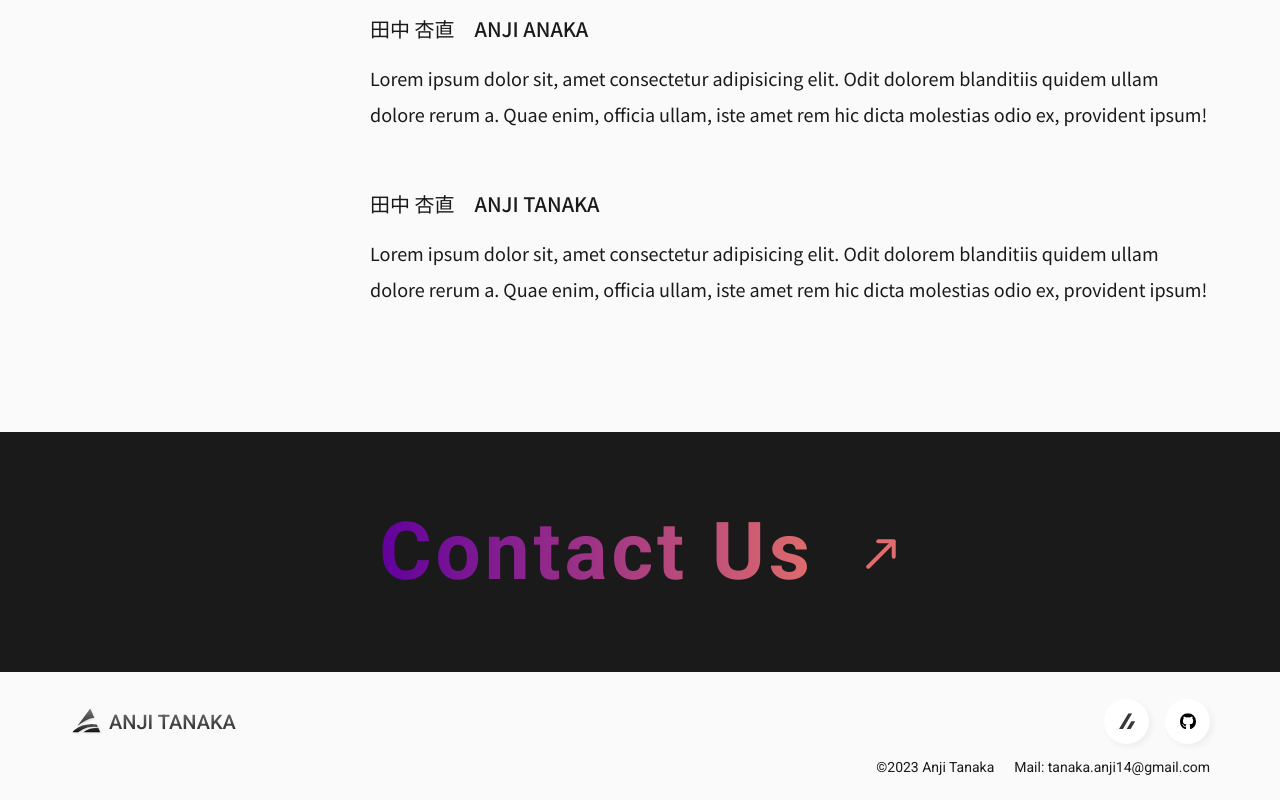
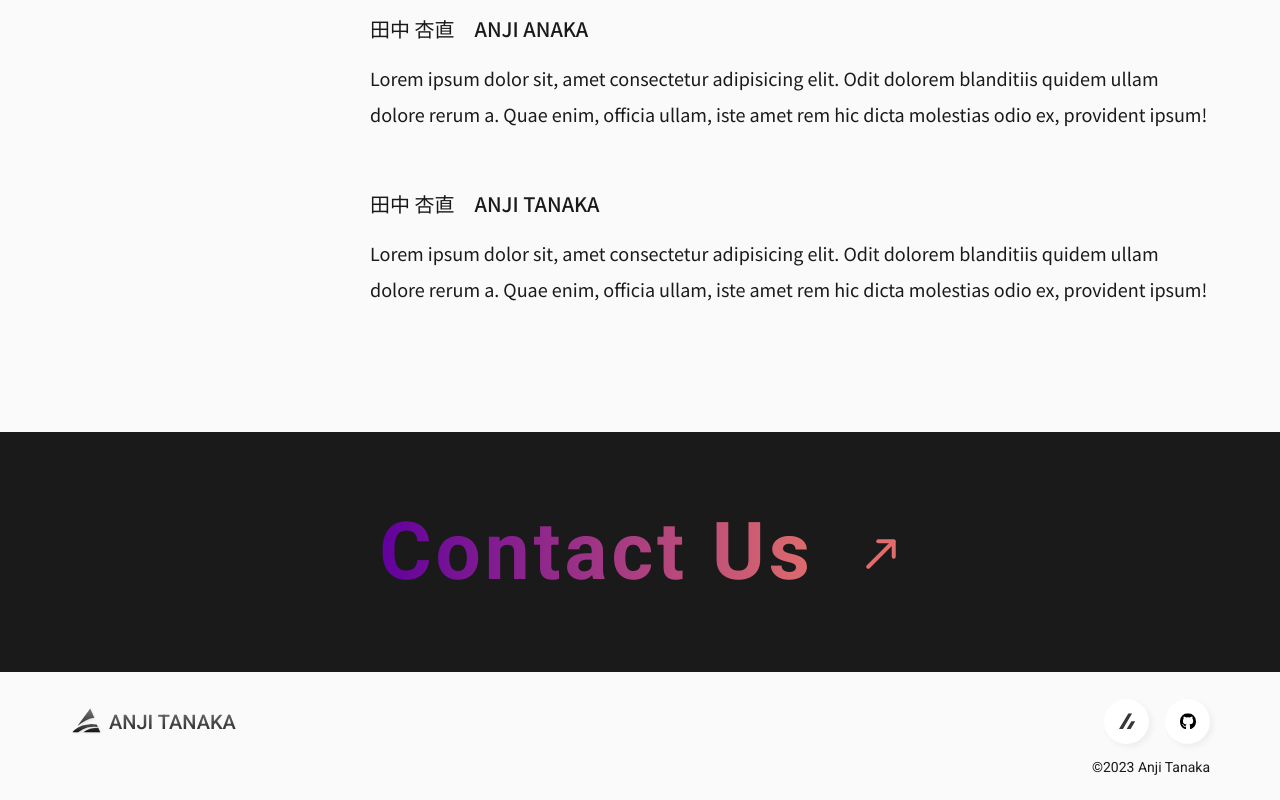
Before and after one commit to anji0114/next-portfolio, a Next.js app: page /about in a window 1280 px wide. Shown: the part 1738-2538 px from the top of the page. Built offline with nearby package versions, Linux system fonts and the light colour scheme.

Commit message:
メールの削除

```diff
--- a/src/components/Footer/index.jsx
+++ b/src/components/Footer/index.jsx
@@ -19,9 +19,6 @@ export const Footer = () => {
           </div>
           <p className="l-footer__bottom">
             <span className="l-footer__privacy">©︎2023 Anji Tanaka</span>
-            <Link href="mailto:tanaka.anji14@gmail.com" className="l-footer__mail">
-              Mail: tanaka.anji14@gmail.com
-            </Link>
           </p>
         </div>
       </div>
--- a/styles/layout/_footer.scss
+++ b/styles/layout/_footer.scss
@@ -39,16 +39,3 @@
     text-align: right;
   }
 }
-
-.l-footer__mail {
-  display: inline-block;
-  margin-left: 15px;
-
-  &:hover {
-    text-decoration: underline;
-  }
-
-  @include global.mq("md") {
-    margin-left: 20px;
-  }
-}
```
